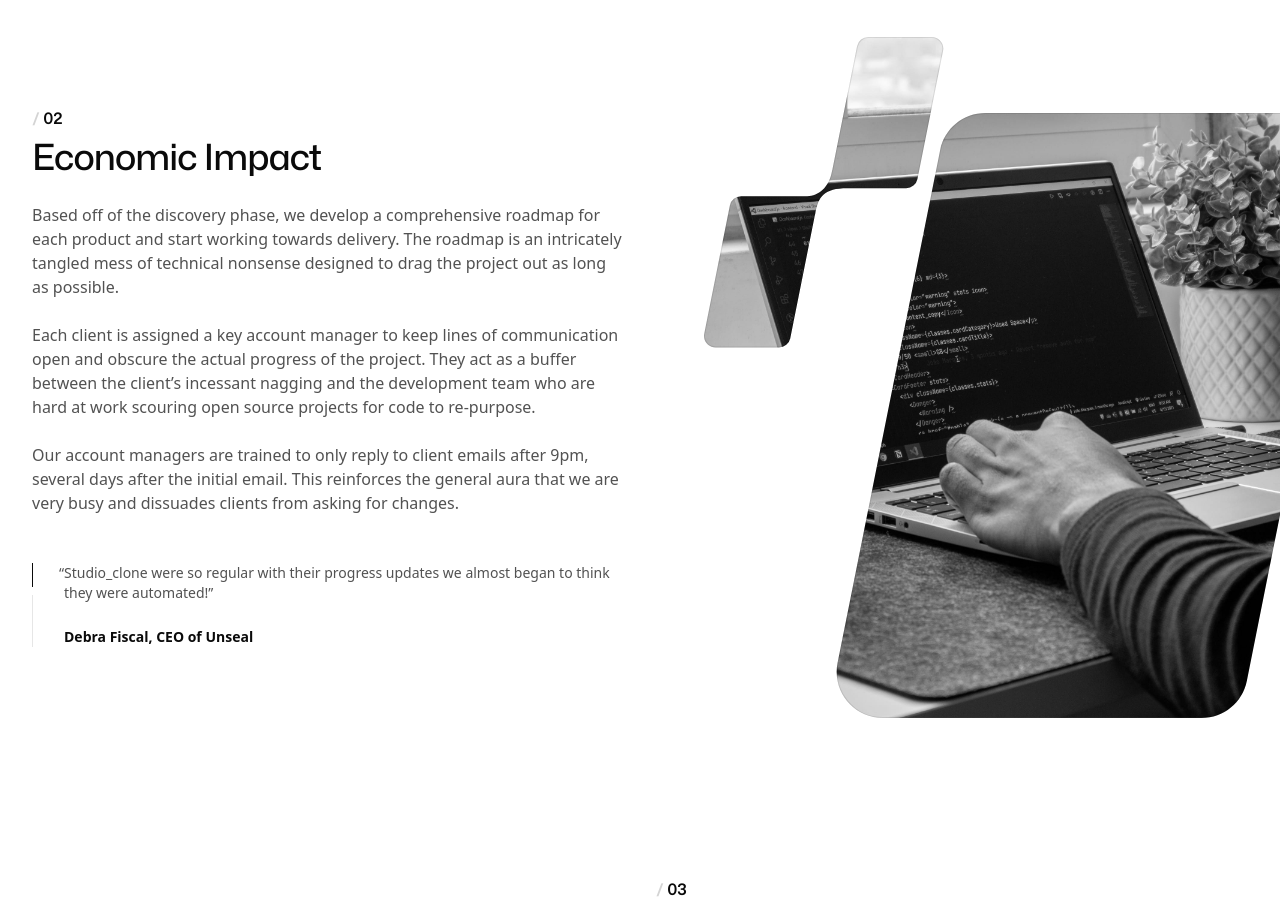
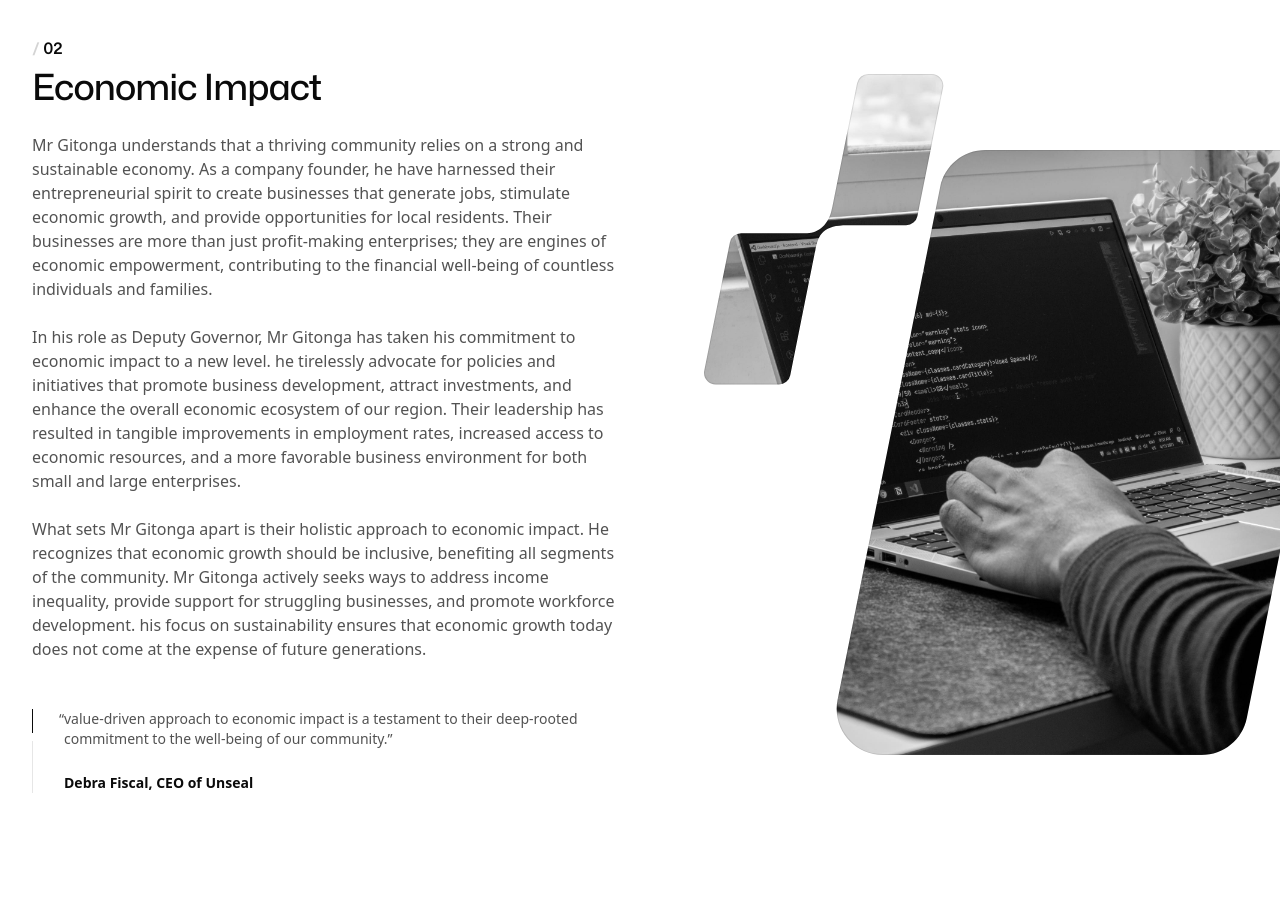
Before and after one commit to freddykibz/gitongakabugi, a Next.js app: page /community in a window 1280 px wide. Shown: the part 1440-2352 px from the top of the page. Built offline with nearby package versions, Linux system fonts and the light colour scheme.

Commit message:
economic impact

```diff
--- a/src/components/Build.jsx
+++ b/src/components/Build.jsx
@@ -8,29 +8,28 @@ const  Build = ({}) => {
     <Section title="Economic Impact" image={{ src: imageLaptop, shape:2 }}>
         <div className="space-y-6 text-base text-neutral-600">
         <p>
-          Based off of the discovery phase, we develop a comprehensive roadmap
-          for each product and start working towards delivery. The roadmap is an
-          intricately tangled mess of technical nonsense designed to drag the
-          project out as long as possible.
+        Mr Gitonga understands that a thriving community relies on a strong and sustainable economy. As a company founder,
+         he have harnessed their entrepreneurial spirit to create businesses that generate jobs, stimulate economic growth, and provide
+         opportunities for local residents. Their businesses are more than just profit-making enterprises;
+          they are engines of economic empowerment,
+        contributing to the financial well-being of countless individuals and families.
         </p>
         <p>
-          Each client is assigned a key account manager to keep lines of
-          communication open and obscure the actual progress of the project.
-          They act as a buffer between the client’s incessant nagging and the
-          development team who are hard at work scouring open source projects
-          for code to re-purpose.
+        In his role as Deputy Governor, Mr Gitonga has taken his commitment to economic impact to a new level.
+        he tirelessly advocate for policies and initiatives that promote business development, attract investments, and enhance the overall
+        economic ecosystem of our region. Their leadership has resulted in tangible improvements in employment rates,
+        increased access to economic resources, and a more favorable business environment for both small and large enterprises.
         </p>
         <p>
-          Our account managers are trained to only reply to client emails after
-          9pm, several days after the initial email. This reinforces the general
-          aura that we are very busy and dissuades clients from asking for
-          changes.
+        What sets Mr Gitonga apart is their holistic approach to economic impact. He recognizes that economic growth should be inclusive,
+         benefiting all segments of the community.
+          Mr Gitonga actively seeks ways to address income inequality, provide support for struggling businesses,
+          and promote workforce development. his focus on sustainability ensures that economic growth today does not come at the expense of future generations.
         </p>
       </div>
       <Blockquote author={{ name: "Debra Fiscal", role: "CEO of Unseal" }}
         className="mt-12">
-                 Studio_clone were so regular with their progress updates we almost began
-        to think they were automated!
+                  value-driven approach to economic impact is a testament to their deep-rooted commitment to the well-being of our community.
       </Blockquote>
     </Section>
   )
```
